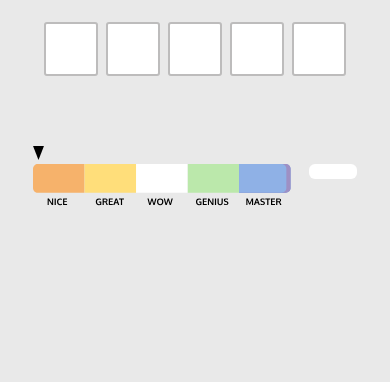
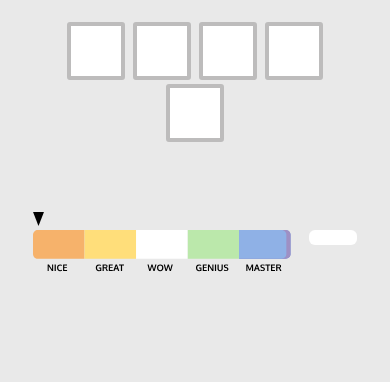
Before and after one commit to kabirmoghe/lex-game, a Flask app: template templates/game.html in a window 390 px wide. Shown: the part 142-524 px from the top of the page. Run offline with Flask 2, Linux system fonts and the light colour scheme; the template is opened without the code that fills it, so the values that code supplies are empty; some libraries are stand-ins or nearby versions.

Commit message:
updated mobile border

```diff
--- a/static/style.css
+++ b/static/style.css
@@ -339,7 +339,7 @@ input.tile {
 		font-size: 55px;
 	  text-align: center;
 		text-transform: uppercase;
-		border: 2px solid #BDBCBC;
+		border: 4px solid #BDBCBC;
 		border-radius: 3px;
 		caret-color: transparent;
 		margin: 2px;
```
